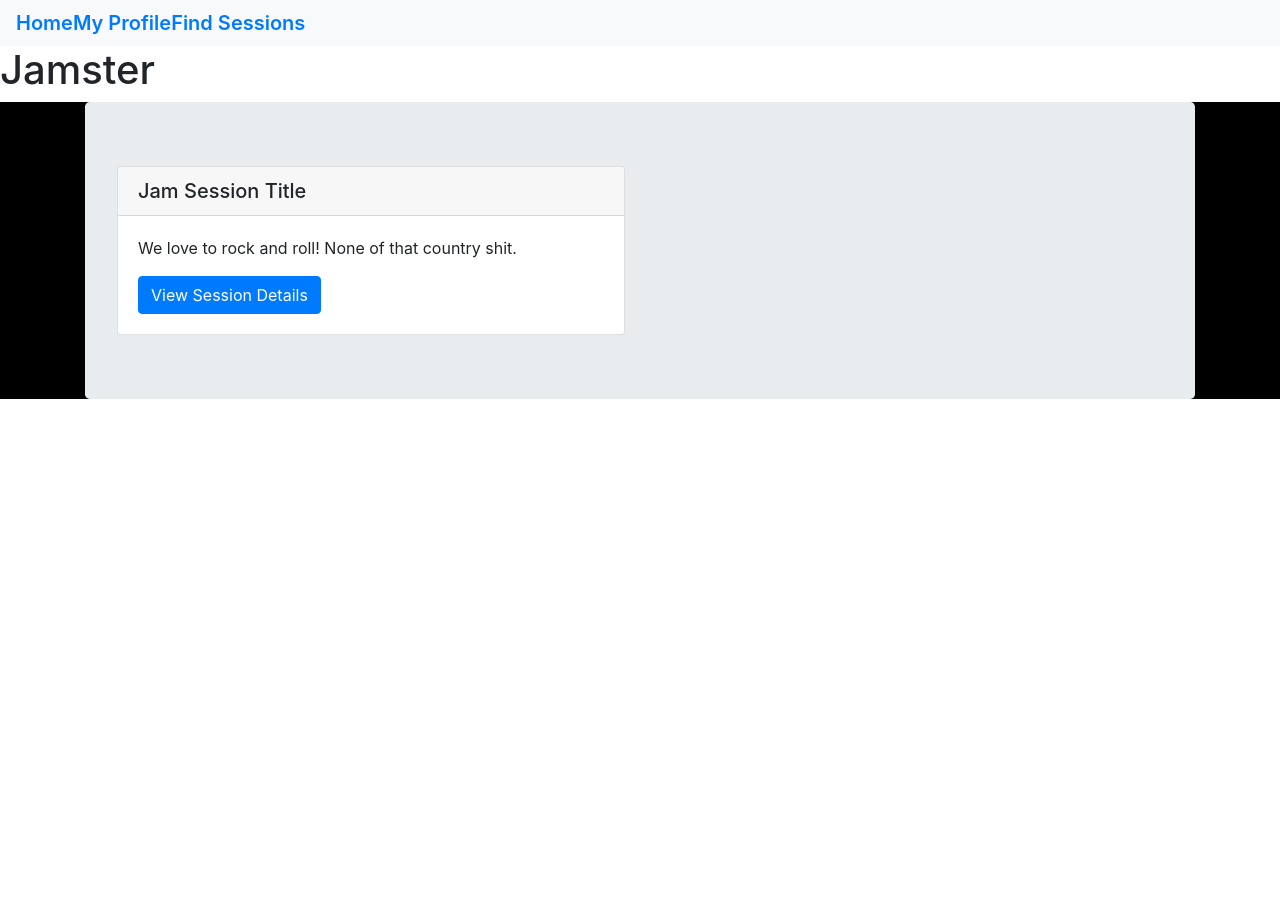
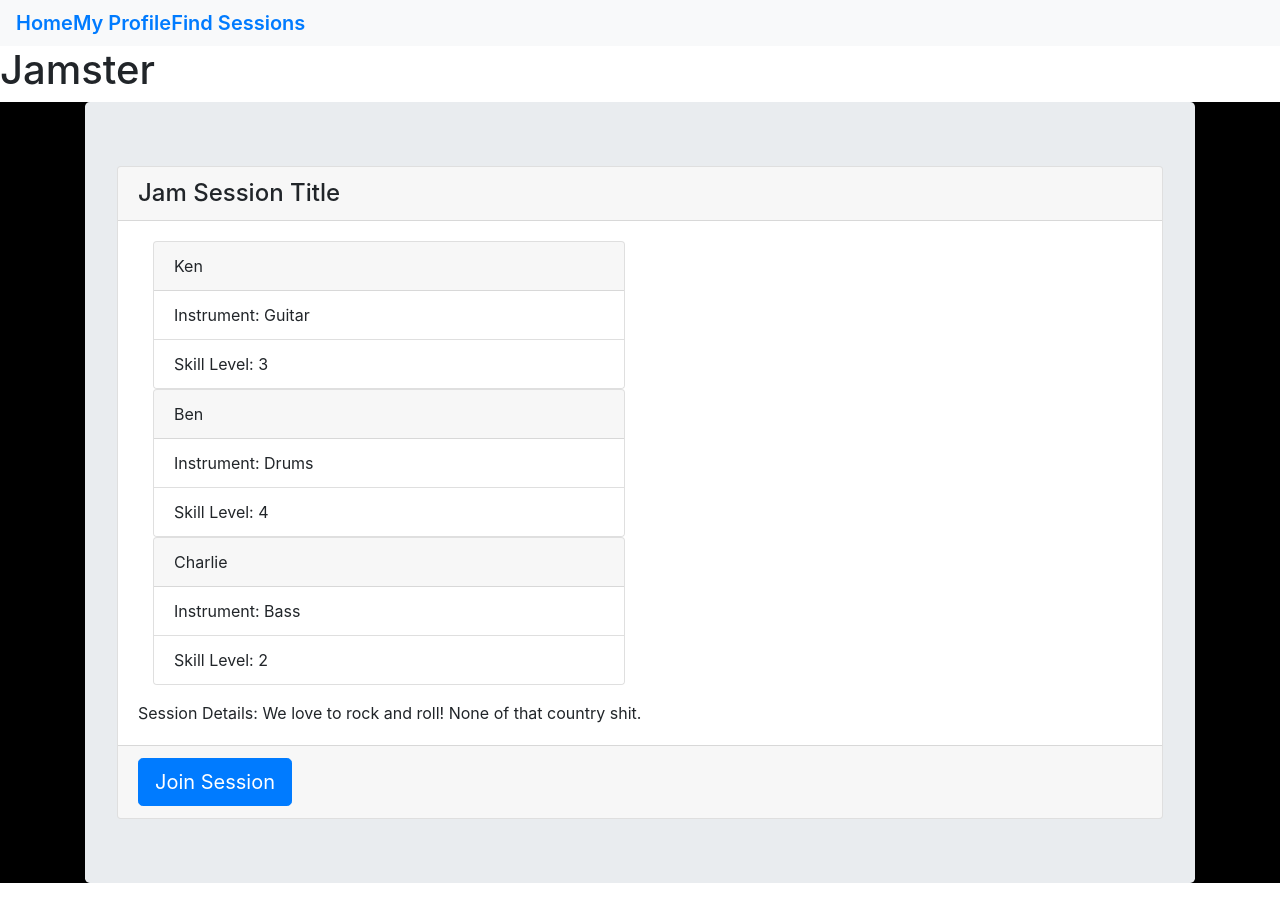
Before and after one commit to August-Johnson/jamster, a React (Create React App) app in the folder client/: page /findSession in a window 1280 px wide. Before the commit the page ends 800 px from the top, so only its background shows below. Built offline with nearby package versions, Linux system fonts and the light colour scheme.

Commit message:
session card list group

```diff
--- a/client/src/components/SessionCard/index.js
+++ b/client/src/components/SessionCard/index.js
@@ -1,17 +1,30 @@
 import React from "react";
 import Card from "react-bootstrap/Card";
 import Button from "react-bootstrap/Button";
+import Col from "react-bootstrap/Col";
+import ListGroup from "react-bootstrap/ListGroup";
 
 function SessionCard(props) {
     return (
         <Card>
-            <Card.Header as="h5">{props.sessionTitle}</Card.Header>
+            <Card.Header as="h4">{props.sessionTitle}</Card.Header>
             <Card.Body>
                 <Card.Text>
-                    {props.sessionDescription}
+                    {props.collaborators.map((collaborator) =>
+                            <Col xl="6">
+                                <Card>
+                                    <Card.Header>{collaborator.name}</Card.Header>
+                                    <ListGroup variant="flush">
+                                        <ListGroup.Item>Instrument: {collaborator.instrument}</ListGroup.Item>
+                                        <ListGroup.Item>Skill Level: {collaborator.skillLevel}</ListGroup.Item>
+                                    </ListGroup>
+                                </Card>
+                            </Col>
+                    )}
                 </Card.Text>
-                <Button variant="primary">View Session Details</Button>
+                <ListGroup>Session Details: {props.sessionDetails}</ListGroup>
             </Card.Body>
+            <Card.Footer><Button variant="primary" size="lg">Join Session</Button></Card.Footer>
         </Card>
     );
 }
--- a/client/src/pages/FindSession/index.js
+++ b/client/src/pages/FindSession/index.js
@@ -10,8 +10,25 @@ class FindSession extends Component {
         jamSessions: [
             {
                 sessionId: 1,
+                collaborators: [
+                    {
+                        name: "Ken",
+                        instrument: "Guitar",
+                        skillLevel: 3
+                    },
+                    {
+                        name: "Ben",
+                        instrument: "Drums",
+                        skillLevel: 4
+                    },
+                    {
+                        name: "Charlie",
+                        instrument: "Bass",
+                        skillLevel: 2
+                    }
+                ],
                 title: "Jam Session Title",
-                description: "We love to rock and roll! None of that country shit."
+                details: "We love to rock and roll! None of that country shit."
             }
         ]
     }
@@ -22,8 +39,8 @@ class FindSession extends Component {
                 <Jumbotron>
                     <Row>
                         {this.state.jamSessions.map((session) =>
-                            <Col xl="6" lg="6" md="12" sm="12" xs="12">
-                                <SessionsCard sessionTitle={session.title} sessionDescription={session.description} />
+                            <Col>
+                                <SessionsCard sessionTitle={session.title} sessionDetails={session.details} collaborators={session.collaborators} />
                             </Col>
                         )}
                     </Row>
```
